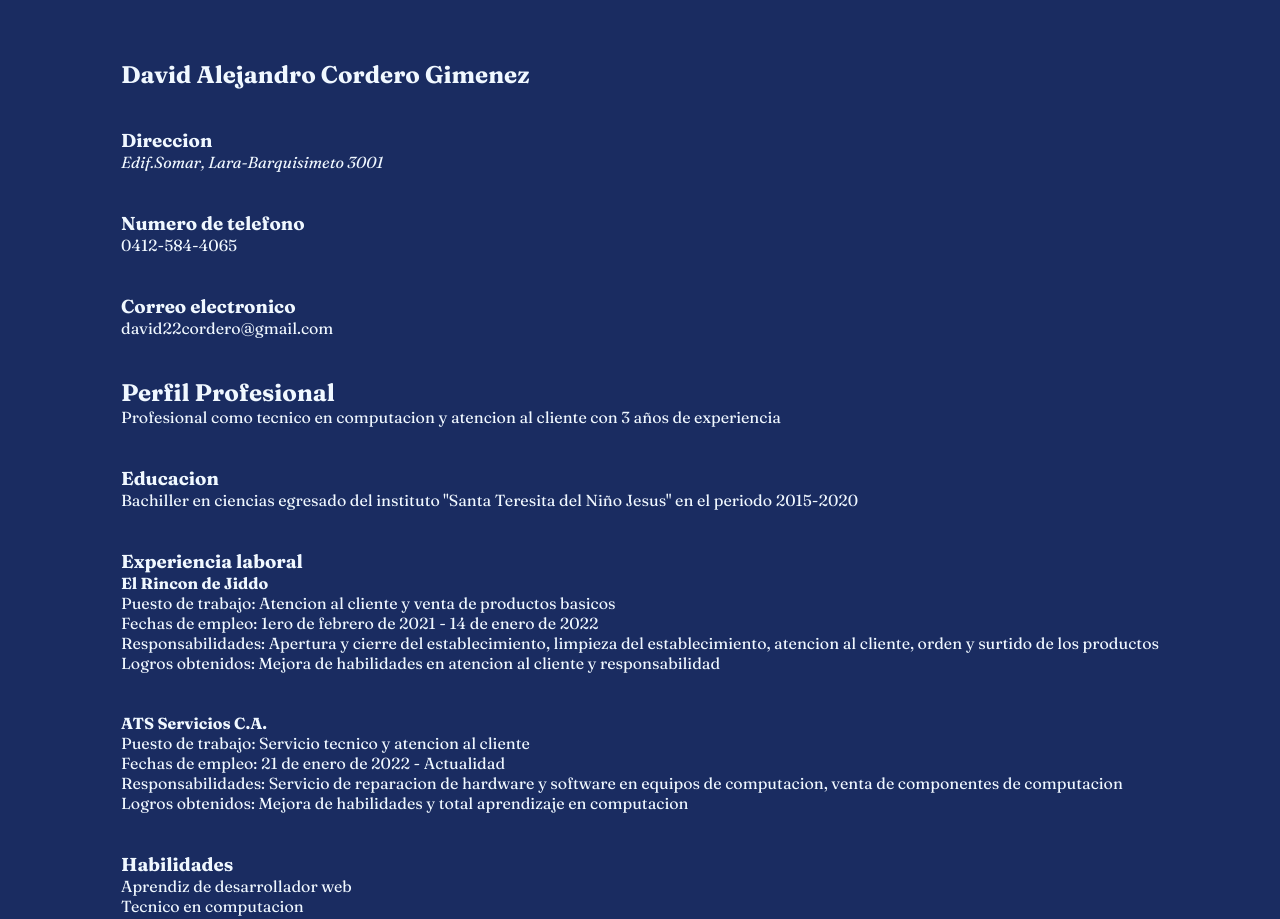
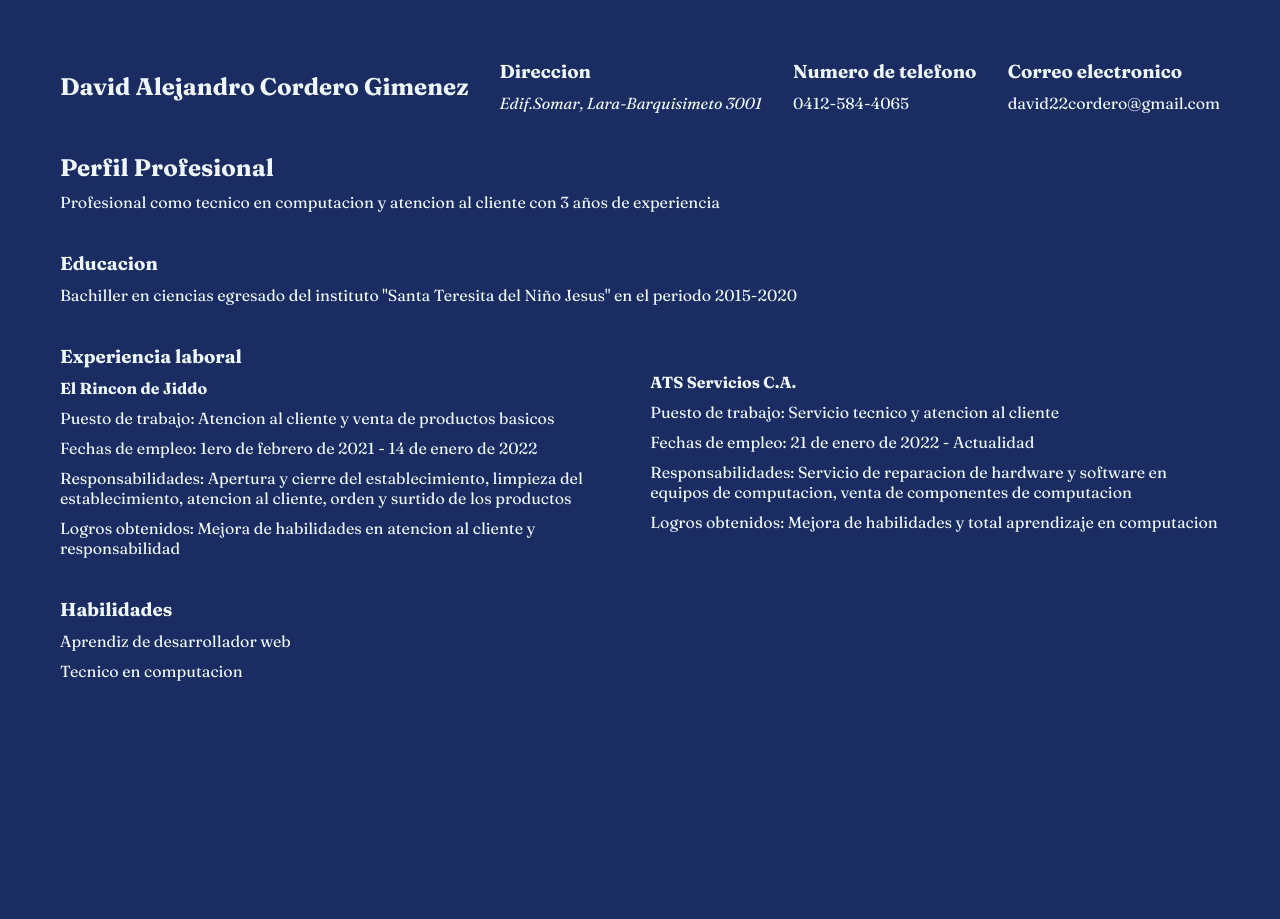
Before and after one commit to Draxkas/Proyecto-CV-David-Cordero, a plain HTML site: page index.html in a window 1280 px wide. After the commit the page ends 800 px from the top, so only its background shows below. Drawn offline with Linux system fonts and the light colour scheme.

Commit message:
update 4

```diff
--- a/CSS/cv.css
+++ b/CSS/cv.css
@@ -14,6 +14,16 @@ body {
   margin: 20px;
 }
 
-.especial {
+.fila {
+  display: flex;
+  align-items: center;
+  justify-content: space-between;
   margin: 40px;
 }
+
+section div {
+  display: flex;
+  flex-direction: column;
+  justify-content: center;
+  gap: 10px;
+}
--- a/index.html
+++ b/index.html
@@ -9,36 +9,40 @@
         <link rel="preconnect" href="https://fonts.gstatic.com" crossorigin>
         <link href="https://fonts.googleapis.com/css2?family=Fraunces:ital,opsz,wght@0,9..144,100..900;1,9..144,100..900&display=swap" rel="stylesheet">
     </head>
-    <body  class="uno">
-        <main class="gradient-background">
-            <section class="color-text">
-                <div class="especial">
-                    <h2 class="grosor">David Alejandro Cordero Gimenez</h2>
+    <body>
+        <main>
+            <section class="fila">
+                <div>
+                    <h2>David Alejandro Cordero Gimenez</h2>
                 </div>
-                <div class="especial">
-                    <h3 class="grosor">Direccion</h3>
+                <div>
+                    <h3>Direccion</h3>
                     <address> Edif.Somar, Lara-Barquisimeto 3001</address>
                 </div>
-                <div class="especial">
+                <div>
                     <h3>Numero de telefono</h3>
                     <p>0412-584-4065</p>
                 </div>
-                <div class="especial">
+                <div>
                     <h3>Correo electronico</h3>
                     <p>david22cordero@gmail.com</p>
                 </div>
             </section>
-            <section>
+            <section class="fila">
                 <!-- Perfil Profesional -->
-                <div class="especial">
+                <div>
                     <h2>Perfil Profesional</h2>
                     <p>Profesional como tecnico en computacion y atencion al cliente con 3 años de experiencia</p>
                 </div>
-                <div class="especial">
+            </section>
+            <section class="fila">
+                <div>
                     <h3>Educacion</h3>
                     <p>Bachiller en ciencias egresado del instituto "Santa Teresita del Niño Jesus" en el periodo 2015-2020</p>
                 </div>
-                <div class="especial">
+            </section>
+            <section class="fila">
+                <div>
                     <h3>Experiencia laboral</h3>
                     <h4>El Rincon de Jiddo</h4>
                     <p> Puesto de trabajo: Atencion al cliente y venta de productos basicos</p>
@@ -46,14 +50,16 @@
                     <p>Responsabilidades: Apertura y cierre del establecimiento, limpieza del establecimiento, atencion al cliente, orden y surtido de los productos</p>
                     <p>Logros obtenidos: Mejora de habilidades en atencion al cliente y responsabilidad</p>
                 </div>
-                <div class="especial">
+                <div>
                     <h4>ATS Servicios C.A.</h4>
                     <p>Puesto de trabajo: Servicio tecnico y atencion al cliente</p>
                     <p>Fechas de empleo: 21 de enero de 2022 - Actualidad</p>
                     <p>Responsabilidades: Servicio de reparacion de hardware y software en equipos de computacion, venta de componentes de computacion</p>
                     <p>Logros obtenidos: Mejora de habilidades y total aprendizaje en computacion</p>
                 </div>
-                <div class="especial">
+            </section>
+            <section class="fila">
+                <div>
                     <h3>Habilidades</h3>
                     <p>Aprendiz de desarrollador web</p>
                     <p>Tecnico en computacion</p>
```
